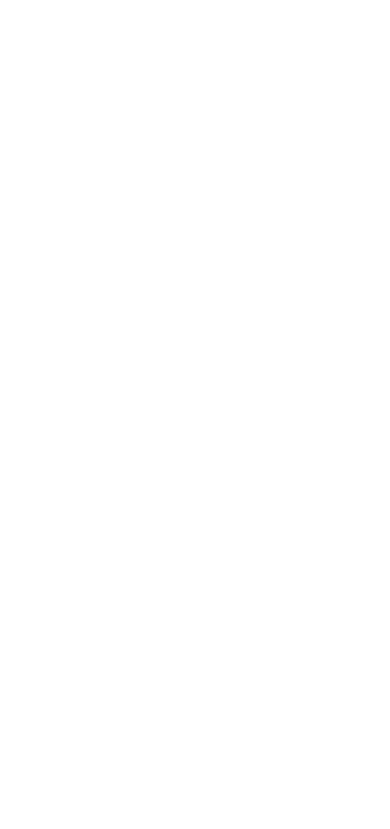
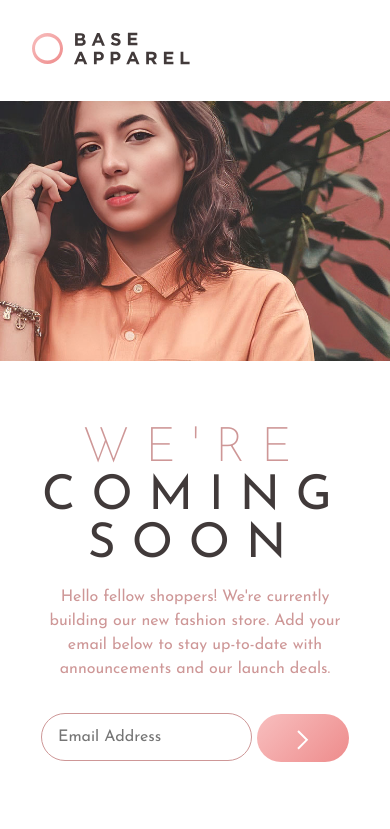
Before and after one commit to joshuawenning/base-apparel-coming-soon-page, a website: page index.html in a window 390 px wide. Drawn offline with Linux system fonts and the light colour scheme.

Commit message:
Scaffold HTML structure and add mobile styles

```diff
--- a/assets/css/style.css
+++ b/assets/css/style.css
@@ -14,6 +14,8 @@
 		hsl(0, 80%, 86%),
 		hsl(0, 74%, 74%)
 	);
+
+	--font-primary: "Josefin Sans", sans-serif;
 }
 
 *,
@@ -23,7 +25,7 @@
 }
 
 body {
-	font-family: "Josefin Sans", sans-serif;
+	font-family: var(--font-primary);
 	font-style: normal;
 	margin: 0;
 }
@@ -34,12 +36,93 @@ h3,
 h4,
 h5,
 h6 {
-	font-weight: 300;
+	font-weight: 400;
 	line-height: 1;
+	margin: 0;
 }
 
 p {
 	color: var(--pink-400);
 	font-weight: 400;
 	line-height: 1.5;
+	margin: 0;
 }
+
+img {
+	display: block;
+	max-width: 100%;
+}
+
+.masthead {
+	padding: 2rem;
+}
+
+/* Image replacement */
+.logo {
+	background-image: url("../images/logo.svg");
+	background-position: center;
+	background-repeat: no-repeat;
+	background-size: contain;
+	display: inline-block;
+	height: 33px;
+	width: 158px;
+}
+
+/* Visually hidden text */
+.logo__screen-reader-only {
+	border: 0;
+	clip-path: inset(50%);
+	height: 1px;
+	margin: -1px;
+	overflow: hidden;
+	padding: 0;
+	position: absolute;
+	white-space: nowrap;
+	width: 1px;
+}
+
+main {
+	padding-bottom: 4rem;
+}
+
+.intro {
+	padding: 4rem 2rem 2rem;
+	text-align: center;
+}
+
+.intro__title {
+	color: var(--gray-900);
+	font-size: 3rem;
+	letter-spacing: 1rem;
+	margin-bottom: 1rem;
+	text-transform: uppercase;
+
+	span {
+		color: var(--pink-400);
+		font-weight: 200;
+	}
+}
+
+.form-group {
+	text-align: center;
+}
+
+.input {
+	border-radius: 4rem;
+	border: 1px solid var(--pink-400);
+	color: var(--pink-400);
+	font-family: var(--font-primary);
+	font-size: 1rem;
+	height: 3rem;
+	padding: 1rem;
+}
+
+.btn {
+	background: var(--accent-gradient);
+	border-radius: 4rem;
+	border: 0;
+	cursor: pointer;
+	height: 3rem;
+	padding: 1rem 2.5rem;
+	vertical-align: middle;
+}
--- a/index.html
+++ b/index.html
@@ -12,7 +12,36 @@
 	<link href="assets/images/favicon.svg" rel="icon" type="image/svg+xml">
 </head>
 <body>
+	<header class="masthead">
+		<a href="/">
+			<h1 class="logo">
+				<span class="logo__screen-reader-only">Base Apparel</span>
+			</h1>
+		</a>
+	</header>
 
+	<img alt="" class="photo" src="assets/images/hero-mobile.jpg">
+
+	<main>
+		<div class="intro">
+			<h2 class="intro__title"><span>We're</span><br>Coming<br>Soon</h2>
+			<p>Hello fellow shoppers! We're currently building our new fashion store. Add your email below to stay up-to-date with announcements and our launch deals.</p>
+		</div>
+
+		<form class="form-group">
+			<input
+				class="input"
+				maxlength="64"
+				placeholder="Email Address"
+				required
+				type="email">
+			<button class="btn btn--submit">
+				<svg height="20" width="12" xmlns="http://www.w3.org/2000/svg">
+					<path fill="none" stroke="#fff" stroke-width="2" d="M1 1l8.836 8.836L1 18.671"/>
+				</svg>
+			</button>
+		</form>
+	</main>
 	<script src="assets/js/main.js"></script>
 </body>
 </html>
```
